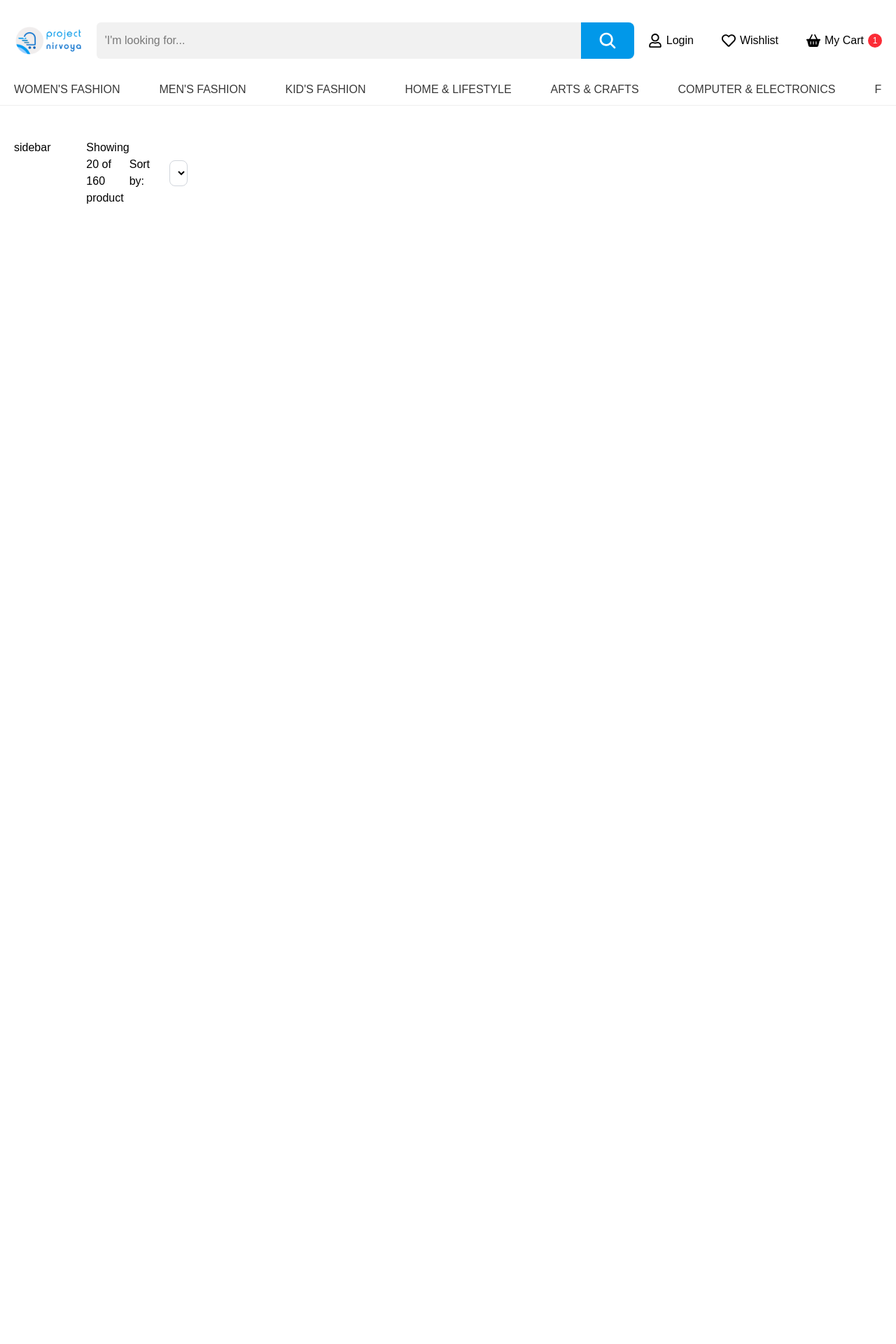
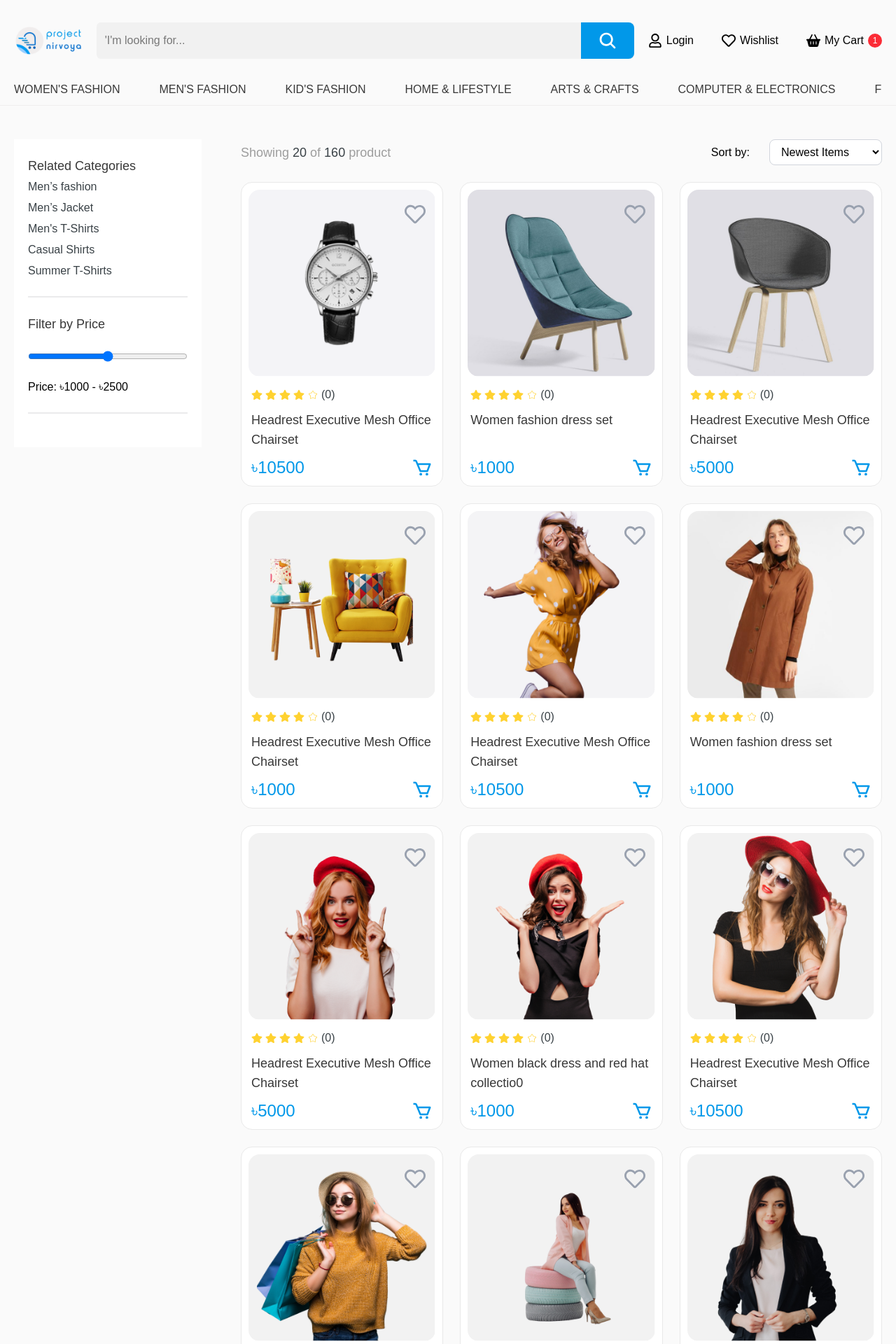
Before and after one commit to Tushar-r777/Ecomerse-day-4, a React (Vite) app: page /Shop in a window 1280 px wide. Shown: the top 1920 px of the page at 70% size. Before the commit the page ends 800 px from the top, so only its background shows below. Built offline with nearby package versions, Linux system fonts and the light colour scheme.

Commit message:
updated some code

```diff
--- a/src/components/Home/Category.jsx
+++ b/src/components/Home/Category.jsx
@@ -73,7 +73,7 @@ const Category = () => {
     <section className='pb-11'>
       <div className="container">
         <h3 className='sub_head'>Category</h3>
-        <div className='mt-8 grid grid-cols-2 md:grid-cols-3 lg:grid-cols-5 gap-3.5'>
+        <div className='mt-8 grid grid-cols-2 md:grid-cols-3 lg:grid-cols-5 gap-3.5 bg-white'>
 
           {
             categories.map((item) => (
--- a/src/components/Layout/index.jsx
+++ b/src/components/Layout/index.jsx
@@ -1,12 +1,16 @@
 import React from 'react'
 import { Outlet } from 'react-router'
 import Navbar from './Navbar'
+import Footer from './Footer'
+import Services from '../UI/Services'
 
 const Layout = () => {
   return (
     <>
      <Navbar/>
      <Outlet/>
+     <Services/>
+     <Footer/>
     </>
   )
 }
--- a/src/components/UI/ProductCard.jsx
+++ b/src/components/UI/ProductCard.jsx
@@ -5,7 +5,7 @@ import { FaRegHeart, FaStar } from 'react-icons/fa'
 
 const ProductCard = ({head, price, img, discount}) => {
   return (
-    <div className='p-2.5 border border-[#E9E9E9] rounded-2xl flex flex-col h-full'>
+    <div className='p-2.5 border border-[#E9E9E9] rounded-2xl flex flex-col h-full bg-white'>
         <div className='rounded-2xl overflow-hidden relative'>
             <img src={img} alt="product" className='w-full' />
             {discount && (<p className="absolute top-0 left-0 py-1 px-3 bg-badge rounded text-white text-xs">{discount}</p>)}
--- a/src/index.css
+++ b/src/index.css
@@ -18,6 +18,7 @@
 
 body{
   font-family: "Poppins", sans-serif;
+  background-color: #FAFAFA;
 }
 
 .slick-dots .slick-active button{
--- a/src/pages/Home.jsx
+++ b/src/pages/Home.jsx
@@ -13,8 +13,6 @@ const Home = () => {
       <Category/>
       <FlashDeals/>
       <FeaturedProduct/>
-      <Services/>
-      <Footer/>
     </>
   )
 }
--- a/src/pages/Shop.jsx
+++ b/src/pages/Shop.jsx
@@ -1,6 +1,7 @@
 import React from 'react'
 import SelectInput from '../components/UI/Selectinput'
-
+import ProductCard from '../components/UI/ProductCard'
+import { Link } from 'react-router'
 const Shop = () => {
   const sortoptions=[
     {
@@ -12,17 +13,67 @@ const Shop = () => {
     label:"Oldest Items",
   }
 ]
+ const Categories = [
+    {
+     title: "Men’s fashion",
+    },
+    {
+     title: "Men’s Jacket",
+    },
+    {
+     title: "Men's T-Shirts",
+    },
+    {
+     title: "Casual Shirts",
+    },
+    {
+     title: "Summer T-Shirts",
+    },
+  ]
   return (
     <main className='py-12'>
-      <div className="container grid grid-cols-12">
-        <div className="grid-span-3">sidebar</div>
-        <div className="grid-span-9">
+      <div className="container grid grid-cols-12 gap-14">
+        <div className="col-span-3 bg-white py-6 px-5 h-fit sticky top-0 left-0">
+           <h3 className='text-lg font-medium text-primary'>Related Categories</h3>
+           <div className='space-y-1.5 mt-1'>
+            {
+              Categories.map((item)=>(
+                  <Link to="/shop" key={item.title} className='block text-base text-secondary'>
+                    {item.title}
+                  </Link>
+              ))
+            }
+           </div>
+           <div className='py-6 my-6 border-y-2 border-y-secondary/10'>
+             <h3 className='text-lg font-medium text-primary'>Filter by Price</h3>
+             <input type="range" name="" id="" className='w-full my-6'/>
+             <p>Price: ৳1000 - ৳2500</p>
+           </div>
+        </div>
+        <div className="col-span-9">
           <div className='flex items-center justify-between'>
-            <p>Showing  20 of 160 product</p>
+            <p className='text-[#424241]/50 font-medium text-lg'>Showing  <span className='text-secondary'>20</span> of <span className='text-secondary'>160</span> product</p>
             <div className='w-fit flex items-center gap-7'>
               <p>Sort by:</p>
               <SelectInput className='max-w-44' options={sortoptions}/>
             </div>
+          </div>
+          <div className='grid grid-cols-3 gap-6 mt-6'>
+        <ProductCard head="Headrest Executive Mesh Office Chairset" img="Features-1.png" price="৳10500"/>
+        <ProductCard head="Women fashion dress set" img="Features-2.png" price="৳1000"/>
+        <ProductCard head="Headrest Executive Mesh Office Chairset" img="Features-3.png" price="৳5000"/>
+        <ProductCard head="Headrest Executive Mesh Office Chairset" img="Features-4.png" price="৳1000"/>
+        <ProductCard head="Headrest Executive Mesh Office Chairset" img="Features-5.png" price="৳10500"/>
+        <ProductCard head="Women fashion dress set" img="Features-6.png" price="৳1000"/>
+        <ProductCard head="Headrest Executive Mesh Office Chairset" img="Features-7.png" price="৳5000"/>
+        <ProductCard head="Women black dress and red hat collectio0" img="Features-8.png" price="৳1000"/>
+        <ProductCard head="Headrest Executive Mesh Office Chairset" img="Features-9.png" price="৳10500"/>
+        <ProductCard head="Women fashion dress set" img="Features-10.png" price="৳1000"/>
+        <ProductCard head="Headrest Executive Mesh Office Chairset" img="Features-11.png" price="৳5000"/>
+        <ProductCard head="Women black dress and red hat collectio0" img="Features-12.png" price="৳1000"/>
+        <ProductCard head="Headrest Executive Mesh Office Chairset" img="Features-13.png" price="৳10500"/>
+        <ProductCard head="Women fashion dress set" img="Features-14.png" price="৳1000"/>
+        <ProductCard head="Headrest Executive Mesh Office Chairset" img="Features-15.png" price="৳5000"/>
           </div>
         </div>
       </div>
```
